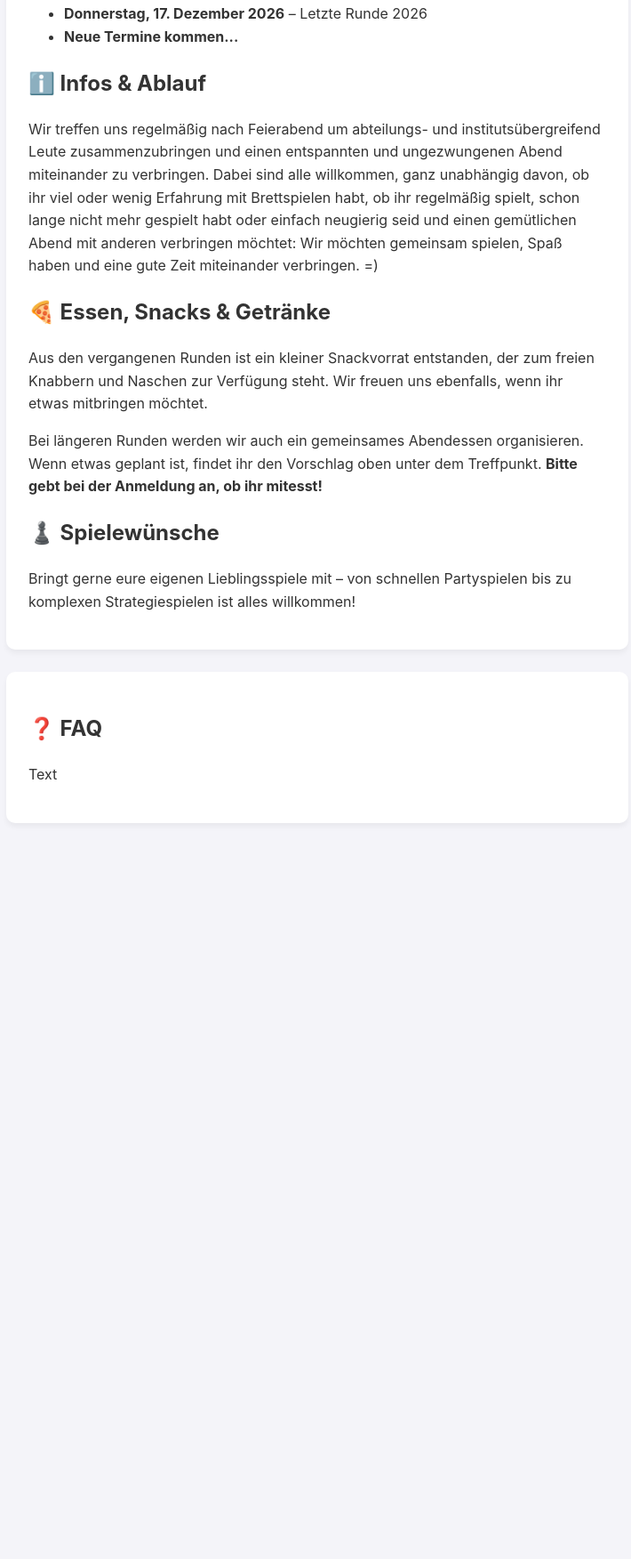
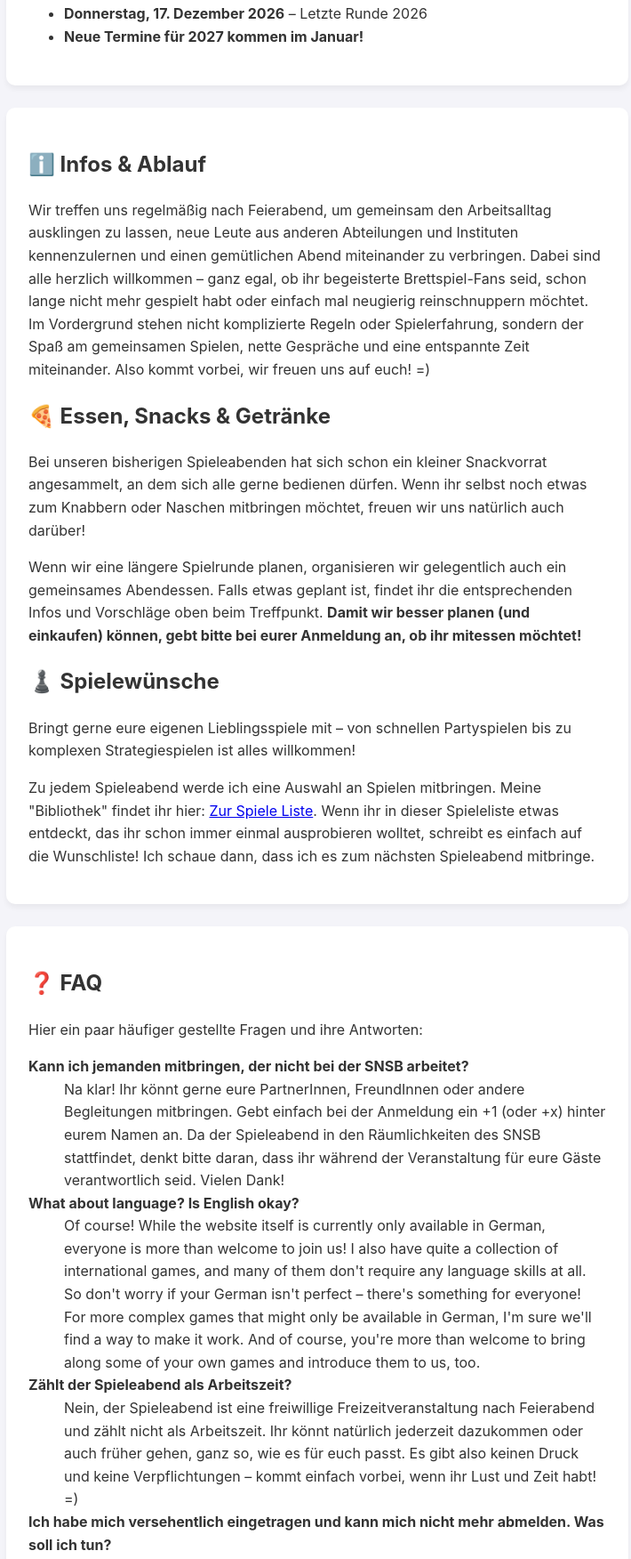
Before and after one commit to NanniSchueler/BrettspielAbende, a plain HTML site: page index.html in a window 1280 px wide. Shown: the part 831-2583 px from the top of the page at 89% size, without its empty margins (283-993 px from the left). Before the commit the page ends 1796 px from the top, so only its background shows below. Drawn offline with Linux system fonts and the light colour scheme.

Commit message:
website done
Finalised the website

```diff
--- a/index.html
+++ b/index.html
@@ -118,7 +118,7 @@
         <!-- HIER DEN AKTUELLEN TERMIN EINTRAGEN (Wichtig: Auch unten im JS anpassen!) -->
         <div class="date" id="current-event-display">Dienstag, 01. Dezember 2026 – ab 17:30 Uhr</div>
         <p>Raum: Konferenzraum 110 (1. OG)</p>
-		<p>Abendessen: TK Pizza Baguettes (50ct pro Stück)</p>
+		<p>Abendessen: TK Pizza Baguettes (Beteiligung: 50ct pro Stück)</p>
     </div>
 
     <!-- ANMELDUNG & TEILNEHMERLISTE -->
@@ -156,25 +156,63 @@
         <h2>📅 Weitere geplante Termine</h2>
         <ul>
             <li><strong>Donnerstag, 17. Dezember 2026</strong> – Letzte Runde 2026</li>
-            <li><strong>Neue Termine kommen...</strong> </li>
+            <li><strong>Neue Termine für 2027 kommen im Januar!</strong> </li>
         </ul>
-
+	</div>
+	<div class="card">
         <h2>ℹ️ Infos & Ablauf</h2>
-        <p>Wir treffen uns regelmäßig nach Feierabend um abteilungs- und institutsübergreifend Leute zusammenzubringen und einen entspannten und ungezwungenen Abend miteinander zu verbringen. Dabei sind alle willkommen, ganz unabhängig davon, ob ihr viel oder wenig Erfahrung mit Brettspielen habt, ob ihr regelmäßig spielt, schon lange nicht mehr gespielt habt oder einfach neugierig seid und einen gemütlichen Abend mit anderen verbringen möchtet: Wir möchten gemeinsam spielen, Spaß haben und eine gute Zeit miteinander verbringen. =)</p>
+        <p>Wir treffen uns regelmäßig nach Feierabend, um gemeinsam den Arbeitsalltag ausklingen zu lassen, neue Leute aus anderen Abteilungen und Instituten kennenzulernen und einen
+		gemütlichen Abend miteinander zu verbringen. Dabei sind alle herzlich willkommen – ganz egal, ob ihr begeisterte Brettspiel-Fans seid, schon lange nicht mehr gespielt habt
+		oder einfach mal neugierig reinschnuppern möchtet. Im Vordergrund stehen nicht komplizierte Regeln oder Spielerfahrung, sondern der Spaß am gemeinsamen Spielen, nette Gespräche
+		und eine entspannte Zeit miteinander. Also kommt vorbei, wir freuen uns auf euch! =)
+		</p>
 
 		<h2>🍕 Essen, Snacks & Getränke</h2>
-		<p>Aus den vergangenen Runden ist ein kleiner Snackvorrat entstanden, der zum freien Knabbern und Naschen zur Verfügung steht. Wir freuen uns ebenfalls, wenn ihr etwas mitbringen möchtet.</p>
-		<p>Bei längeren Runden werden wir auch ein gemeinsames Abendessen organisieren. Wenn etwas geplant ist, findet ihr den Vorschlag oben unter dem Treffpunkt. <b> Bitte gebt bei der Anmeldung an, ob ihr mitesst!</b></p>
+		<p>Bei unseren bisherigen Spieleabenden hat sich schon ein kleiner Snackvorrat angesammelt, an dem sich alle gerne bedienen dürfen. Wenn ihr selbst noch etwas zum Knabbern
+		oder Naschen mitbringen möchtet, freuen wir uns natürlich auch darüber!
+		</p>
+		<p>Wenn wir eine längere Spielrunde planen, organisieren wir gelegentlich auch ein gemeinsames Abendessen. Falls etwas geplant ist, findet ihr die entsprechenden Infos und
+		Vorschläge oben beim Treffpunkt.
+			<b>Damit wir besser planen (und einkaufen) können, gebt bitte bei eurer Anmeldung an, ob ihr mitessen möchtet!
+			</b>
+		</p>
 
 
 		<h2>♟️ Spielewünsche</h2>
-		<p>Bringt gerne eure eigenen Lieblingsspiele mit – von schnellen Partyspielen bis zu komplexen Strategiespielen ist alles willkommen!</p>
+		<p>Bringt gerne eure eigenen Lieblingsspiele mit – von schnellen Partyspielen bis zu komplexen Strategiespielen ist alles willkommen!
+		</p>
+		<p>Zu jedem Spieleabend werde ich eine Auswahl an Spielen mitbringen. Meine "Bibliothek" findet ihr hier: <a href="https://shorturl.at/I4YWb" target="_blank" rel="noopener noreferrer">Zur Spiele Liste</a>.
+		Wenn ihr in dieser Spieleliste etwas entdeckt, das ihr schon immer einmal ausprobieren wolltet, schreibt es einfach auf die Wunschliste!
+		Ich schaue dann, dass ich es zum nächsten Spieleabend mitbringe.
+		</p>
 
 	</div>
 
 	<div class="card">
 		<h2>❓ FAQ</h2>
-		<p>Text</p>
+		<p>Hier ein paar häufiger gestellte Fragen und ihre Antworten:</p>
+		<dl>
+		  <dt><strong>Kann ich jemanden mitbringen, der nicht bei der SNSB arbeitet?</strong></dt>
+		  <dd>Na klar! Ihr könnt gerne eure PartnerInnen, FreundInnen oder andere Begleitungen mitbringen. Gebt einfach bei der Anmeldung ein +1 (oder +x) hinter eurem Namen an.
+		  Da der Spieleabend in den Räumlichkeiten des SNSB stattfindet, denkt bitte daran, dass ihr während der Veranstaltung für eure Gäste verantwortlich seid.
+		  Vielen Dank!</dd>
+
+		  <dt><strong>What about language? Is English okay?</strong></dt>
+		  <dd>Of course! While the website itself is currently only available in German, everyone is more than welcome to join us!
+		  I also have quite a collection of international games, and many of them don't require any language skills at all. So don't worry if your German isn't perfect – there's
+		  something for everyone! For more complex games that might only be available in German, I'm sure we'll find a way to make it work.
+		  And of course, you're more than welcome to bring along some of your own games and introduce them to us, too.</dd>
+
+		  <dt><strong>Zählt der Spieleabend als Arbeitszeit?</strong></dt>
+		  <dd>Nein, der Spieleabend ist eine freiwillige Freizeitveranstaltung nach Feierabend und zählt nicht als Arbeitszeit. Ihr könnt natürlich jederzeit dazukommen oder auch
+		  früher gehen, ganz so, wie es für euch passt. Es gibt also keinen Druck und keine Verpflichtungen – kommt einfach vorbei, wenn ihr Lust und Zeit habt! =)</dd>
+
+		  <dt><strong>Ich habe mich versehentlich eingetragen und kann mich nicht mehr abmelden. Was soll ich tun?</strong></dt>
+		  <dd>Die Webseite merkt sich euer Gerät. Wenn ihr euch also am Handy eingetragen habt, könnt ihr euch auch nur da wieder austragen. Sollte technisch etwas nicht funktionieren,
+		  dann schickt mir gerne eine Mail, oder sprecht mich einfach persönlich an!</dd>
+
+		  <dt><strong>Mehr folgt...</strong></dt>
+		</dl>
 	</div>
 
     <script>
```
Also changed, not shown: qrcode.png (added), qrcode.svg (added).
